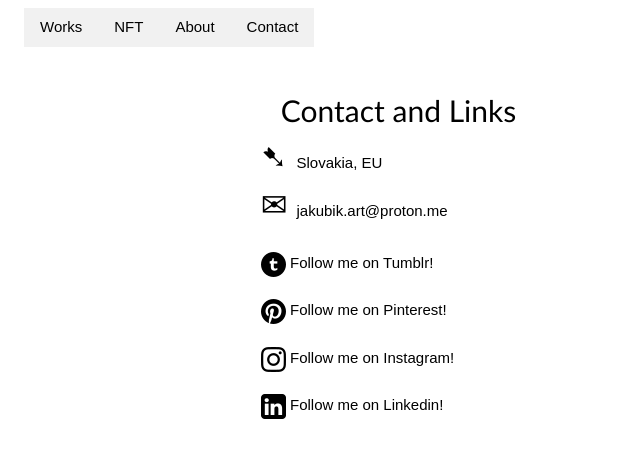
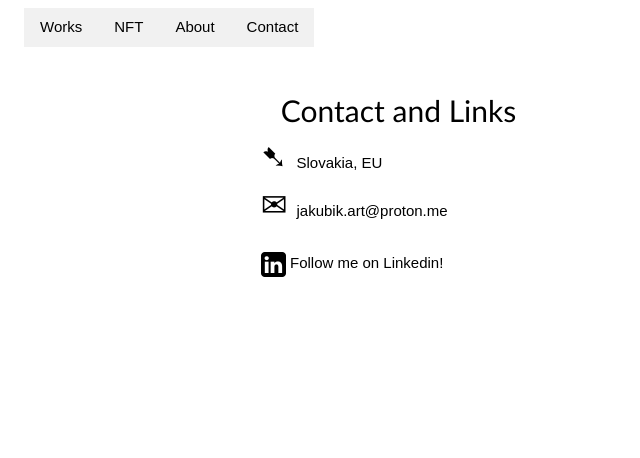
Before and after one commit to kinklure/jakubik.art, a Jekyll site: the page built from contact.html, in a window 1280 px wide. Shown: the top 458 px of the page, without its empty margins (0-640 px from the left). Built offline with Jekyll 4.4.1, drawn with Linux system fonts in a browser that asks for light colours.

Commit message:
Update contact.html

```diff
--- a/contact.html
+++ b/contact.html
@@ -14,15 +14,6 @@ layout: default
 </script><NOSCRIPT>Email address protected by JavaScript</NOSCRIPT>
 	       <br>
 	<br>
-	    <a href="https://www.tumblr.com/kinkualize" rel="me"><img src="images/icons/tumblr.webp" /><span>  Follow me on Tumblr!</span></a>
-	    <br>
-	<br>
-	    <a href="https://pinterest.com/kinkualize" rel="me"><img src="images/icons/pinterest.webp" /><span>  Follow me on Pinterest!</span></a>
-	    <br>
-	<br>
-	    <a href="https://www.instagram.com/kinkualize/" rel="me"><img src="images/icons/instagram.webp" /><span>  Follow me on Instagram!</span></a>
-	    <br>
-	<br>
 	    <a href="https://linkedin.com/in/jakubikdesigner" rel="me"><img src="images/icons/linkedin.webp" /><span>  Follow me on Linkedin!</span></a>
 	    <br>
     </div>
```
